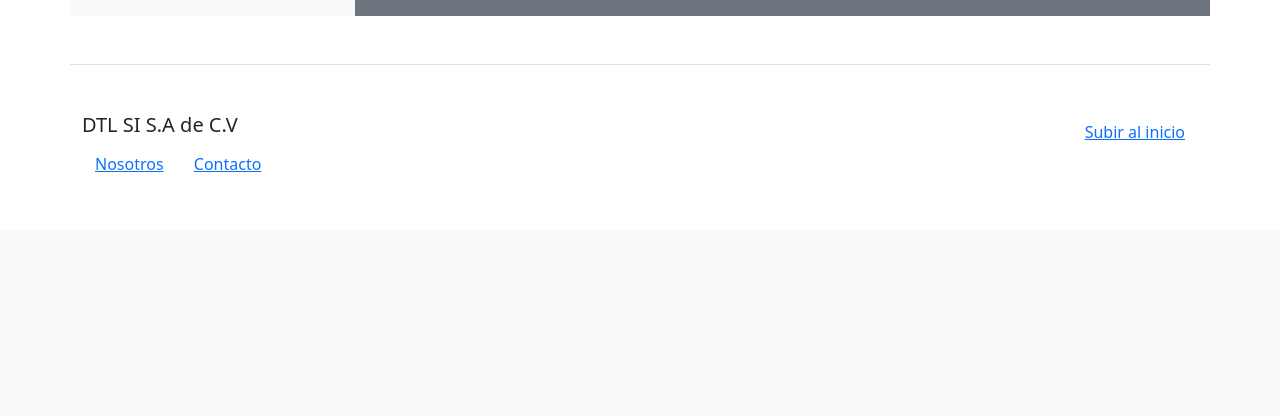
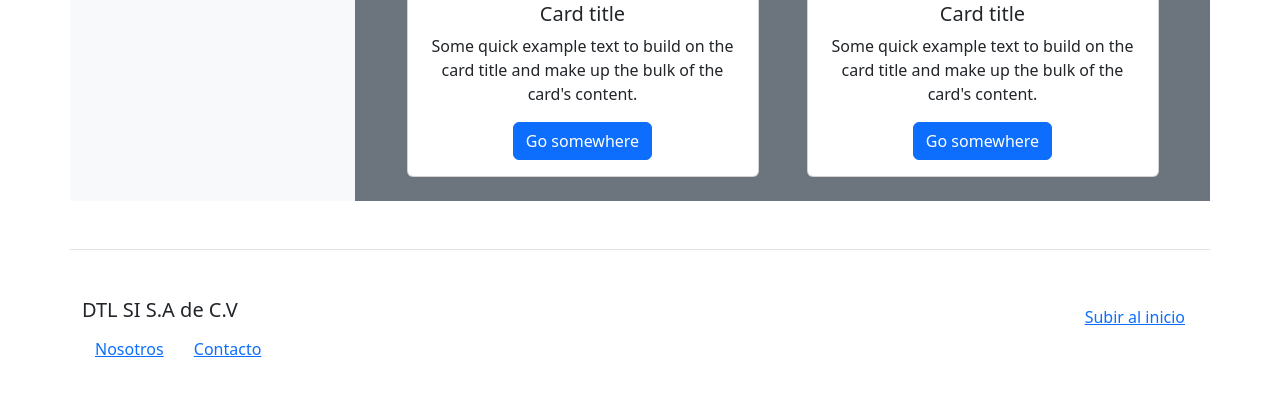
Before and after one commit to Ivanna1320/DTL, a PHP site: page /ViewServicios.php in a window 1280 px wide. Shown: the part 932-1348 px from the top of the page. Before the commit the page ends 1104 px from the top, so only its background shows below. Run offline with PHP 8.4, Linux system fonts and the light colour scheme.

Commit message:
Estructura de cards en ViewServicios y ViewEmpleos

```diff
--- a/ViewServicios.php
+++ b/ViewServicios.php
@@ -21,75 +21,55 @@
         <div class="row">
             <!--Inicio Menu lateral-->
             <?php
-                require_once('mLateral.php');
+                require_once('sidebar.php');
             ?>
             <!--Fin Menu lateral-->
 
-            <!--Inicio Cards de servicios-->
-            <div class="col-md ">
+            <!--Inicio Cards-->
+            <div class="col-md flex-content">
 
-                <div class="row align-items-center mt-5">
-                    <div class="container text-center ">
-                        <div class="card mb-3 " style="height: auto;">
-                            <div class="row g-0 align-items-center">
-                                <div class="col-md-4">
-                                    <img src="..." class="img-fluid rounded-start" alt="...">
-                                </div>
-                                <div class="col-md-8">
+                <div class="d-flex flex-content flex-wrap justify-content-center">
+
+                    <div class="card flex-item m-4" style="width: 22rem;">
+                        <img src="..." class="card-img-top" alt="...">
                         <div class="card-body">
                             <h5 class="card-title">Card title</h5>
-                                        <p class="card-text">This is a wider card with supporting text below as a natural lead-in to additional content. This content is a little bit longer.</p>
-                                        <a href="#" class="btn btn-primary">Contactar</a>
-                                        <p class="card-text"><small class="text-body-secondary">Last updated 3 mins ago</small></p>
-                                    </div>
-                                </div>
-                            </div>
-                        </div>
+                            <p class="card-text">Some quick example text to build on the card title and make up the bulk of the card's content.</p>
+                            <a href="#" class="btn btn-primary">Go somewhere</a>
                         </div>
                     </div>
 
-                <div class="row align-items-center mt-5">
-                    <div class="container text-center ">
-                        <div class="card mb-3 " style="height: auto;">
-                            <div class="row g-0 align-items-center">
-                                <div class="col-md-4">
-                                    <img src="..." class="img-fluid rounded-start" alt="...">
-                                </div>
-                                <div class="col-md-8">
+                    <div class="card flex-item m-4" style="width: 22rem;">
+                        <img src="..." class="card-img-top" alt="...">
                         <div class="card-body">
                             <h5 class="card-title">Card title</h5>
-                                        <p class="card-text">This is a wider card with supporting text below as a natural lead-in to additional content. This content is a little bit longer.</p>
-                                        <a href="#" class="btn btn-primary">Contactar</a>
-                                        <p class="card-text"><small class="text-body-secondary">Last updated 3 mins ago</small></p>
-                                    </div>
-                                </div>
-                            </div>
-                        </div>
+                            <p class="card-text">Some quick example text to build on the card title and make up the bulk of the card's content.</p>
+                            <a href="#" class="btn btn-primary">Go somewhere</a>
                         </div>
                     </div>
 
-                <div class="row align-items-center mt-5">
-                    <div class="container text-center ">
-                        <div class="card mb-3 " style="height: auto;">
-                            <div class="row g-0 align-items-center">
-                                <div class="col-md-4">
-                                    <img src="..." class="img-fluid rounded-start" alt="...">
-                                </div>
-                                <div class="col-md-8">
+                    <div class="card flex-item m-4" style="width: 22rem;">
+                        <img src="..." class="card-img-top" alt="...">
                         <div class="card-body">
                             <h5 class="card-title">Card title</h5>
-                                        <p class="card-text">This is a wider card with supporting text below as a natural lead-in to additional content. This content is a little bit longer.</p>
-                                        <a href="#" class="btn btn-primary">Contactar</a>
-                                        <p class="card-text"><small class="text-body-secondary">Last updated 3 mins ago</small></p>
+                            <p class="card-text">Some quick example text to build on the card title and make up the bulk of the card's content.</p>
+                            <a href="#" class="btn btn-primary">Go somewhere</a>
                         </div>
                     </div>
-                            </div>
-                        </div>
+
+                    <div class="card flex-item m-4" style="width: 22rem;">
+                        <img src="..." class="card-img-top" alt="...">
+                        <div class="card-body">
+                            <h5 class="card-title">Card title</h5>
+                            <p class="card-text">Some quick example text to build on the card title and make up the bulk of the card's content.</p>
+                            <a href="#" class="btn btn-primary">Go somewhere</a>
                         </div>
                     </div>
 
                 </div>
-            <!--Fin Cards de servicios-->
+            </div>
+            <!--Fin Cards-->
+
         </div>
     </div>
 
--- a/index.php
+++ b/index.php
@@ -19,7 +19,7 @@
       <div class="row">
         <!--Inicio Menu lateral-->
         <?php
-          require_once('mLateral.php');
+          require_once('sidebar.php');
         ?>
         <!--Fin Menu lateral-->
 
--- a/navbar.php
+++ b/navbar.php
@@ -2,6 +2,7 @@
     <nav class="navbar navbar-expand-lg bg-primary">
       <div class="container-fluid">
         <a class="navbar-brand" href="#">
+        <img src="resources/img/logo.jpg" alt="Logo" width="30" height="24" class="d-inline-block align-text-top">
           DTL
         </a>
         <button class="navbar-toggler" type="button" data-bs-toggle="collapse" data-bs-target="#navbarSupportedContent" aria-controls="navbarSupportedContent" aria-expanded="false" aria-label="Toggle navigation">
--- a/mLateral.php
+++ b/sidebar.php
@@ -6,8 +6,8 @@
         <div class="d-flex flex-column align-items-stretch flex-shrink-0 bg-body-tertiary" >
             <a href="/" class="d-flex align-items-center flex-shrink-0 p-3 link-body-emphasis text-decoration-none border-bottom">
                 <svg class="bi pe-none me-2" width="60" height="48"><use xlink:href="#bootstrap"/></svg>
-                <img href="./resources/img/logo.jpg" alt="Logo" width="30" height="24" >
-                <span class="fs-5 fw-semibold">List group</span>
+                <img src="resources/img/logo.jpg" alt="Logo" width="60" height="54" >
+
             </a>
             <div class="list-group list-group-flush border-bottom scrollarea">
                 <a href="#" class="list-group-item list-group-item-action py-3 lh-sm" aria-current="true">
```
Also changed, not shown: ViewEmpleos.php (+57 -18 lines). Lines whose indentation alone changed are shown as unchanged.
